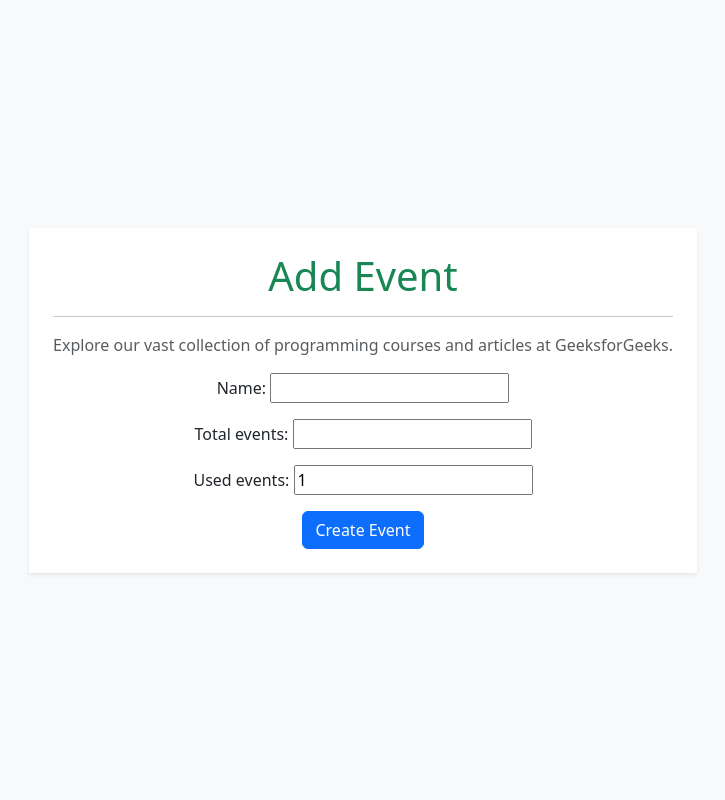
After one commit to itsMahan/tracker_dj, a Django app: template event_app/templates/event_app/event_form.html in a window 1280 px wide. The commit adds this page. Shown: the whole page, without its empty margins (277-1002 px from the left). Run offline with Django 5.2, Linux system fonts and the light colour scheme; the template is opened without the code that fills it: values that come from a table or form of the project are taken from there, others are empty.

Commit message:
add django form to events to handle events without total_events specified

```diff
--- /dev/null
+++ b/event_app/forms.py
@@ -0,0 +1,12 @@
+from django import forms
+from .models import Event
+
+
+class EventForm(forms.ModelForm):
+    class Meta:
+        model = Event
+        fields = ['name', 'total_events', 'used_events']
+
+    def __init__(self, *args, **kwargs):
+        super().__init__(*args, **kwargs)
+        self.fields['total_events'].required = False
--- a/event_app/models.py
+++ b/event_app/models.py
@@ -13,7 +13,10 @@ class Event(models.Model):
 
     @property
     def remaining_events(self):
-        return self.total_events - self.used_events
+        if self.total_events:
+            return self.total_events - self.used_events
+        else:
+            return None
 
     def increament_event(self):
         if self.used_events < self.total_events:
--- /dev/null
+++ b/event_app/templates/event_app/event_form.html
@@ -0,0 +1,32 @@
+
+<!DOCTYPE html>
+<html lang="en">
+<head>
+    <meta charset="UTF-8">
+    <title>Add Event</title>
+    <link href="https://cdn.jsdelivr.net/npm/bootstrap@5.3.7/dist/css/bootstrap.min.css" rel="stylesheet" integrity="sha384-LN+7fdVzj6u52u30Kp6M/trliBMCMKTyK833zpbD+pXdCLuTusPj697FH4R/5mcr" crossorigin="anonymous">
+</head>
+<body class=
+           "d-flex align-items-center justify-content-center
+            vh-100 bg-light">
+    <div class="mx-auto p-4 text-center bg-white shadow-sm">
+
+        <h1 class="text-success">Add Event</h1>
+        <hr>
+        <p class="text-muted">
+            Explore our vast collection of programming
+            courses and articles at GeeksforGeeks.
+        </p>
+        <form method="post">
+    {% csrf_token %}
+    {{ form.as_p }}
+    <button type="submit" class="btn btn-primary">Create Event</button>
+        </form>
+
+
+    </div>
+    <script src=
+"https://cdn.jsdelivr.net/npm/bootstrap@5.2.2/dist/js/bootstrap.bundle.min.js">
+      </script>
+</body>
+</html>
--- a/tracker_app/models.py
+++ b/tracker_app/models.py
@@ -9,7 +9,7 @@ from django.db import models
 class Tracker(models.Model):
     name = models.CharField(max_length=100)
     start_date = models.DateTimeField()
-    end_date = models.DateTimeField(null=True, blank=True)
+    end_date = models.DateTimeField()
     created_at = models.DateTimeField(auto_now_add=True)
 
     def __str__(self):
```
Also changed, not shown: event_app/templates/event_app/event_table.html (+7 -1 lines), event_app/views.py (+20 -9 lines).
